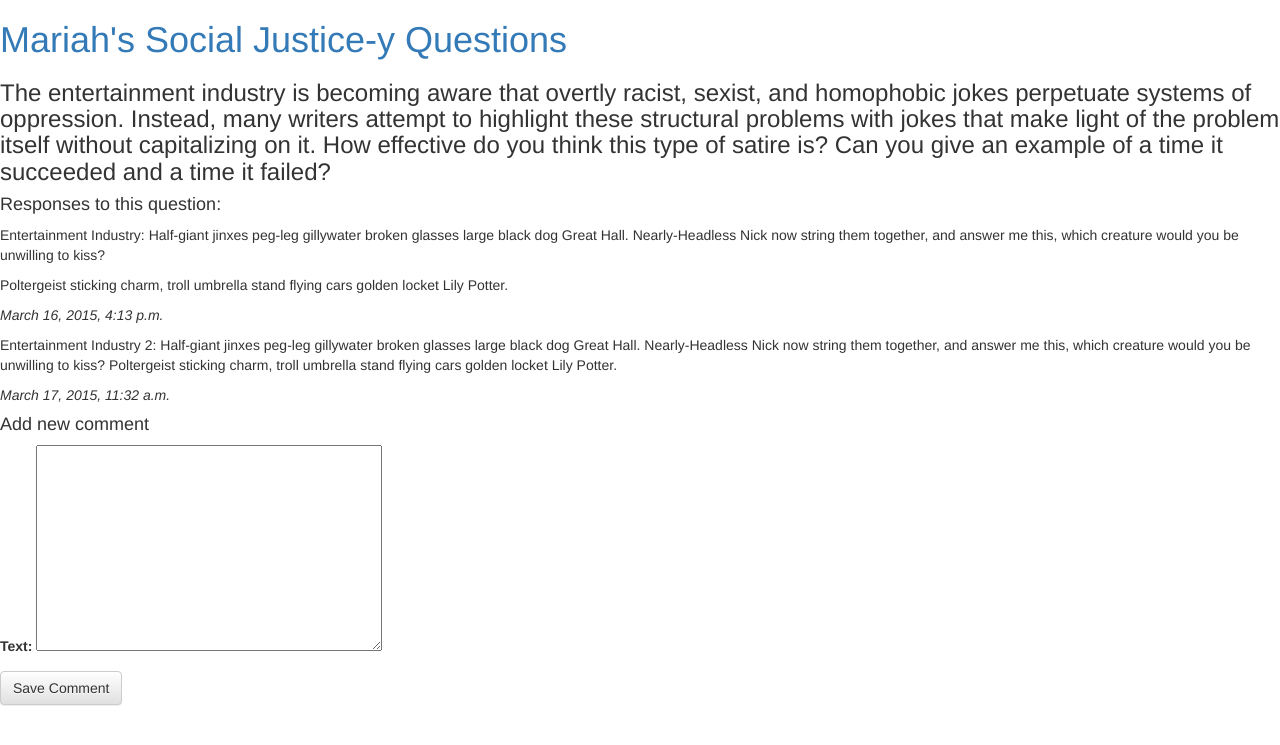
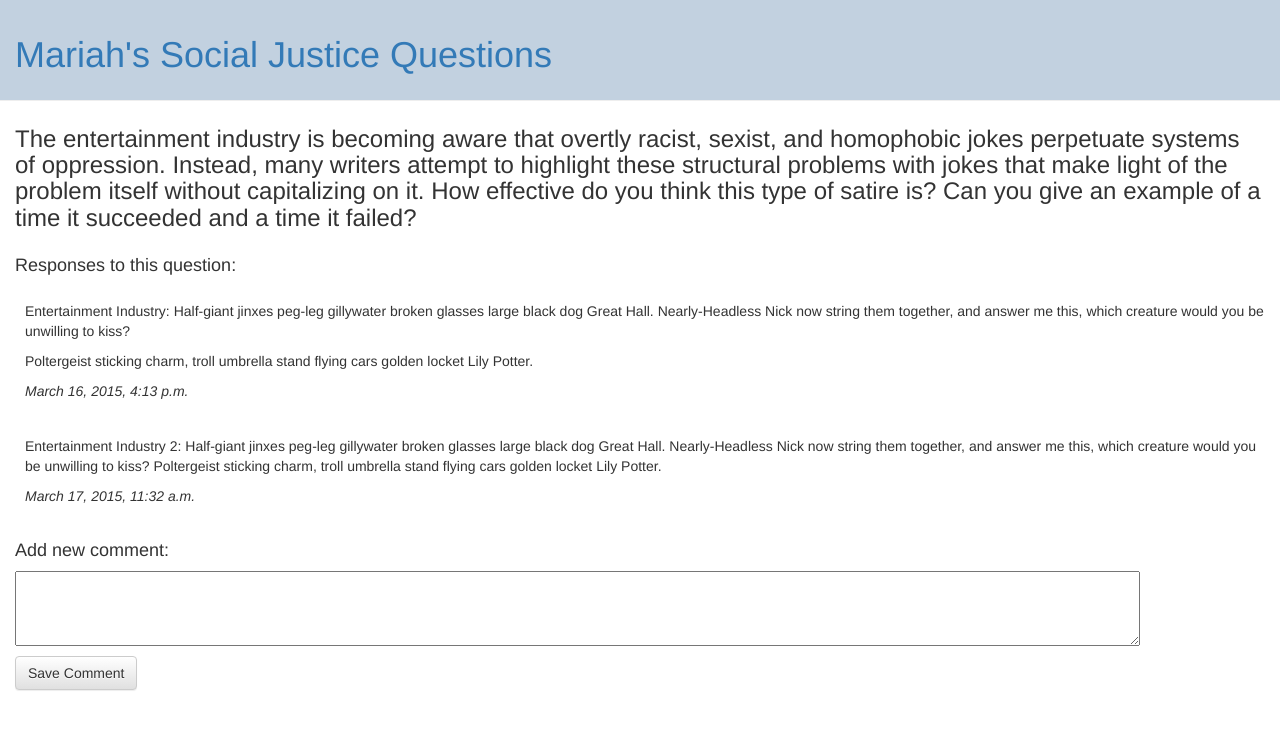
Before and after one commit to mariahminigan/cfpproject, a Django app: page /question/1/ in a window 1280 px wide. Shown: the top 745 px of the page. Run offline with Django 3.2, Linux system fonts and the light colour scheme; data comes from the database, SQL or seed files in the repository; both versions use the stored data as it was after the commit; some libraries are stand-ins or nearby versions.

Commit message:
Make comments neater, add CSS

```diff
--- a/cfpsite/urls.py
+++ b/cfpsite/urls.py
@@ -2,6 +2,9 @@ from django.conf.urls import include, url
 from django.contrib import admin
 
 urlpatterns = [
-    url(r'^admin/', include(admin.site.urls)), #Directs /admin/ url to the view for the admin page.
-    url(r'',include('questionblog.urls')), #Redirects everything going into the main url to the questionblog.urls file.
+	#Directs /admin/ url to the view for the admin page.
+    url(r'^admin/', include(admin.site.urls)),
+    #Redirects everything going into the main url
+    # to the questionblog.urls file.
+    url(r'',include('questionblog.urls')),
 ]
--- a/questionblog/forms.py
+++ b/questionblog/forms.py
@@ -1,10 +1,22 @@
-from django import forms #Importing forms!
-from .models import Comment #Importing the Comment model, to be used with forms!
+#Importing forms!
+from django import forms
+#Importing the Comment model, to be used with forms!
+from .models import Comment
 
-class CommentForm(forms.ModelForm): #CommentForm is the name of the form. Then, with forms.ModelForm I'm telling Django that this is a ModelForm--it knows what that means.
-#ModelForm is a specific type of form that Django has, and there are others you can use for different stuff.
-
-	class Meta: # Tells Django which model should be used to create the CommentForm. In this case, the Comment model.
+#CommentForm is the name of the form. Then, with forms.ModelForm
+# I'm telling Django that this is a ModelForm--it knows what that means.
+#ModelForm is a specific type of form that Django has,
+# and there are others you can use for different stuff.
+class CommentForm(forms.ModelForm):
+	# Tells Django which model should be used to create the CommentForm.
+	#In this case, the Comment model.
+	class Meta:
 		model = Comment
-		fields = ('text',) #This is where I tell Django which fields should end up in the form. created_date will be set automatically--there's no need to have it on the form.
+		#This is where I tell Django which fields should end up in the form.
+		#created_date will be set automatically--there's no need to have it on the form.
 		#Don't forget the comma after 'text'!
+		fields = ('text',)
+		#Removing the "Text:" label from the add comment box.
+		labels = {
+			'text': '',
+		}
--- a/questionblog/templates/questionblog/base.html
+++ b/questionblog/templates/questionblog/base.html
@@ -1,18 +1,21 @@
-<!-- These curly bracket things are template tags, and they let you use Python in HTML. This tells it to start loking for static files. -->
+<!-- These curly bracket things are template tags, and they let you use Python in HTML. This tells it to start loking for static files. In settings.py, I told it to look for those files in the static directory, which is where the CSS is stored. -->
+{% load staticfiles %}
 <html>
 	<head>
 		<title>Mariah's Code For Progress Project</title>
 		<!-- The CSS for this page is from bootstrap! -->
 		<link rel="stylesheet" href="//maxcdn.bootstrapcdn.com/bootstrap/3.2.0/css/bootstrap.min.css">
 		<link rel="stylesheet" href="//maxcdn.bootstrapcdn.com/bootstrap/3.2.0/css/bootstrap-theme.min.css">
+		<!-- And some more CSS from my static file... -->
+		<link rel="stylesheet" href="{% static 'css/questionblog.css' %}">
 	</head>
 	<body>
-		<div>
+		<div class="page-header">
 			<!-- The / means that this link will go to the home page. -->
-			<h1><a href="/"> Mariah's Social Justice-y Questions </a></h1>
+			<h1><a href="/"> Mariah's Social Justice Questions </a></h1>
 		</div>
-
-		{% block content %}<!-- This is a block, or a template tag that will let you put HTML within this block into other templates that extend base.html. Allows for variants on the formatting of particular sections without needing to repeat any of the above. Also lets you change this basic information easily, by making changes only to this template rather than to all the templates.  -->
+		<!-- This is a block, or a template tag that will let you put HTML within this block into other templates that extend base.html. Allows for variants on the formatting of particular sections without needing to repeat any of the above. Also lets you change this basic information easily, by making changes only to this template rather than to all the templates.  -->
+		{% block content %}
         {% endblock %}
 
 	</body>
--- a/questionblog/templates/questionblog/question_comments.html
+++ b/questionblog/templates/questionblog/question_comments.html
@@ -1,25 +1,35 @@
-{% extends 'questionblog/base.html' %}<!-- Indicates that this is an extension of myblog/base.html. In other words, this code will be inserted into the space between block content and endblock in base.html -->
+<!-- Indicates that this is an extension of myblog/base.html. In other words, this code will be inserted into the space between block content and endblock in base.html -->
+{% extends 'questionblog/base.html' %}
 
-{% block content %} <!-- These tags correspond to the block and endblock tags in base html. "content" here could be anything, and the computer doesn't really need anything there. It's just for humans, so that we know which block we're working with, in case there are several nested within each other. -->
-	<div>
+<!-- These tags correspond to the block and endblock tags in base html. "content" here could be anything, and the computer doesn't really need anything there. It's just for humans, so that we know which block we're working with, in case there are several nested within each other. -->
+{% block content %}
+	<div class='question-display'>
 		<h3>{{ question.text|linebreaks }}</h3>
 	</div>
-	<div>
+	<div class='response-header'>
 		<p><h4>Responses to this question:</h4></p>
 	</div>
 
+
 	{% for comment in comments %}
-		<div>
-			<p>{{ comment.text|linebreaks }}</p>
-		</div>
-		<div>
-			<p><em>{{ comment.created_date }}</em></p>
+		<div class='comment'>
+			<div>
+				<p>{{ comment.text|linebreaks }}</p>
+			</div>
+			<div class='comment-date'>
+				<p>{{ comment.created_date }}</p>
+			</div>
 		</div>
 	{% endfor %}
 
-	<h4>Add new comment</h4>
-	<form method="POST" class='post-form'>{% csrf_token %}<!--Wrapping the form with an HTML form tag. Form method is POST, not GET, because we're sending something to the database rather than recieving info from the database. Then there's a template tag which makes the form secure, Django gets mad if you don't add it. -->
-		{{ form.as_p }} <!-- Displaying the form.  -->
-		<button type="submit" class="save btn btn-default">Save Comment</button> <!-- Making a basic save button.  -->
-	</form>
+	<div class='comment-form'>
+		<h4>Add new comment:</h4>
+		<!--Wrapping the form with an HTML form tag. Form method is POST, not GET, because we're sending something to the database rather than recieving info from the database. Then there's a template tag which makes the form secure, Django gets mad if you don't add it. -->
+		<form method="POST" class='comment-box'>{% csrf_token %}
+			<!-- Displaying the form.  -->
+			{{ form.as_p }}
+			<!-- Making a basic save button.  -->
+			<button type="submit" class="save btn btn-default">Save Comment</button>
+		</form>
+	</div>
 {% endblock content %}
--- a/questionblog/urls.py
+++ b/questionblog/urls.py
@@ -1,16 +1,27 @@
 #All urls besides the /admin/ url will redirect here from cfpsite/urls.py
 
 from django.conf.urls import patterns, include, url
-from . import views #Importing all the views used in the questionblog app.
+#Importing all the views used in the questionblog app.
+from . import views
 
-urlpatterns = patterns('', #This is an empty string, not a string with a space in it!
-	url(r'^$', views.question_list), #This assigns the question_list view to the home URL.
-	#Django starts looking for a url pattern at ^ and stops at $, so '^$' is asking it to look for an empty string.
-	#This means that the question_list view is where it will direct anyone going to the main site url.
-	url(r'^question/(?P<pk>[0-9]+)/$', views.question_comments), #This is telling Django how the URL should read. It says that after the beginning ^, the
-	#URL should read question/. Then it takes everything placed after that and transfers it to a view
-	#called pk, which is what I'm calling my primary keys. [0-9] means that next, we need some digits (not letters). And the + sign means
-	#that there can be more than one digit there. In each url, this digit is the pk of one of my questions. Then another /, then $ for the end.
-	#The idea is that if the URL I type is http://127.0.0.1:8000/post/3/, Django knows I am looking
-	#for a view called question_comments. Then it uses the number 3 to get information about that view.
+#This is an empty string, not a string with a space in it!
+urlpatterns = patterns('',
+	#This assigns the question_list view to the home URL.
+	#Django starts looking for a url pattern at ^ and stops at $,
+	# so '^$' is asking it to look for an empty string.
+	#This means that the question_list view is where it will
+	# direct anyone going to the main site url.
+	url(r'^$', views.question_list),
+	#This is telling Django how the URL should read.
+	#It says that after the beginning ^, the URL should read question/.
+	#Everything placed after that is a pk, which is what I'm calling my primary keys.
+	#Primary keys are nuique identifiers of items in the database.
+	#[0-9] means that next, we need some digits (not letters).
+	#And the + sign means that there can be more than one digit there.
+	#In each url, this digit is the pk of one of my questions.
+	#Then another /, then $ for the end.
+	#The idea is that if the URL I type is http://127.0.0.1:8000/question/3/,
+	#Django knows I am looking for a view called question_comments.
+	#Then it uses the pk, 3, to get information about that view.
+	url(r'^question/(?P<pk>[0-9]+)/$', views.question_comments),
 )
--- a/questionblog/views.py
+++ b/questionblog/views.py
@@ -1,27 +1,54 @@
 from django.shortcuts import render
-from .models import Question, Comment #Imports Question and Comment models so I can get Questions and Comments in the views.
-from django.shortcuts import render, get_object_or_404 #This means that instead of getting a weird error when you try to find a question that doesn't
-#exist (like question 231), you'll just get a 404 page.
-from .forms import CommentForm #Imports my CommentForm.
-from django.shortcuts import redirect #Will let me go immediately refresh the page after creating a new comment.
+#Imports Question and Comment models so I can get Questions and Comments in the views.
+from .models import Question, Comment
+#This means that instead of getting a weird error when you try to
+# find a question that doesn't exist (like question 231), you'll just get a 404 page.
+from django.shortcuts import render, get_object_or_404
+#Imports my CommentForm.
+from .forms import CommentForm
+#Will let me go immediately refresh the page after creating a new comment.
+from django.shortcuts import redirect
 
-def question_list(request): #Creating a method called question_list that takes a request and puts things together in my template, question_list.html.
-	questions = Question.objects.all() #This is now a variable containing the QuerySet that finds all my Questions.
-	return render(request, 'questionblog/question_list.html', {'questions':questions}) #Stuff between the {} is what will be used in the template.
+#Creating a method called question_list that takes a request
+# and puts info together in my template, question_list.html.
+def question_list(request):
+	#Makes questions a variable containing the QuerySet that finds all my Questions.
+	questions = Question.objects.all()
+	#Stuff between the {} is what will be used in the template.
+	#Template is located at questionblog/question_list.html.
+	return render(request, 'questionblog/question_list.html', {'questions':questions})
 
-
-def question_comments(request, pk): #This will create a view that displays an individual question with its comments.
+#This will create a view that displays an individual question with its comments.
 #pk identifies which question you're looking for--each one has a unique pk.
-	question = get_object_or_404(Question, pk=pk) #Creates a variable for the Question, or else gives a 404 error.
-	#qustion_comments.html is the template file. That template will be filled with the Questions called up, and the associated comments.
-	comments = Comment.objects.filter(question=pk) #Creates a variable for the comments associated with each question by finding only the comments attached to a given pk.
-	if request.method == "POST": #If someone tries to post a comment in this view...
-		form =  CommentForm(request.POST) #Constructs the form with data from the form. instance = comment associates the new comment with the question being accessed.
-		if form.is_valid(): #Makes sure there's something in the text field.
-			comment = form.save(commit=False) #Saving the contents of the form. Doesn't commit it to database.
-			comment.question = question #Makes the question associated with this comment equal to the question variable defined above.
-			comment.save() #Saves the contents of the form, with the associated question, as a new comment.
+def question_comments(request, pk):
+	#Creates a variable for the Question, or else gives a 404 error if
+	# no question exists with the given pk.
+	question = get_object_or_404(Question, pk=pk)
+	#Creates a variable for the comments associated with each question
+	# by finding only the comments attached to a given pk.
+	comments = Comment.objects.filter(question=pk)
+	#If someone hits the save button to actually post a comment in this view,
+	# rather than just GETting the questions and comments associated
+	# with this pk, the form does the following:
+	if request.method == "POST":
+		#Creates a variable containing the information entered in the form
+		form =  CommentForm(request.POST)
+		#Makes sure there's something in the text field.
+		if form.is_valid():
+			#Saves the contents of the form. Doesn't commit it to database.
+			comment = form.save(commit=False)
+			#Makes the question associated with this comment equal to
+			# the question variable defined above.
+			comment.question = question
+			#Saves the contents of the form, with the associated question, as a new comment.
+			comment.save()
 		return redirect('questionblog.views.question_comments', pk=pk)
-	else: #If no one is trying to post a comment while in this view, and it's just chilling on the page.
-		form = CommentForm() #Creates a variable for the CommentForm that will be in this view. There's a lovely blank box at the bottom of the page.
-	return render(request, 'questionblog/question_comments.html', {'question' : question, 'comments' : comments, 'form': form}) #Compiles all the info listed above, sends it to my template for this view.
+	#If no one is trying to post a comment while in this view,
+	# then the form is just chilling on the page.
+	else:
+		#Creates a variable for the CommentForm that will be in this view.
+		#There's a lovely blank box at the bottom of the page.
+		form = CommentForm()
+	#Compiles all the variables defined above, sends them to question_comments.html, the template file.
+	#That template will be filled with the questions called up, the associated comments, and the comment form.
+	return render(request, 'questionblog/question_comments.html', {'question' : question, 'comments' : comments, 'form': form})
--- /dev/null
+++ b/static/css/questionblog.css
@@ -0,0 +1,47 @@
+/*Adding some visited link color, background
+ color, and spacing for the main page*/
+
+a:visited {
+	color:#663366;
+}
+
+.page-header {
+	background-color: #C2D1E0;
+    margin-top: 0;
+    padding: 15px 15px 15px 15px;
+}
+
+.question{
+	padding: 5px 15px 5px 15px;
+}
+
+.instructions{
+	padding-left: 15px;
+}
+
+/*Adding spacing for the question_comment template*/
+
+.question-display h3 {
+	padding: 5px 15px 5px 15px;
+}
+
+.comment-date {
+	font-style: italic;
+}
+
+.response-header{
+	padding-left: 15px;
+}
+
+.comment{
+	padding: 5px 15px 10px 25px;
+}
+
+.comment-form{
+	padding: 5px 15px 5px 15px;
+}
+
+.comment-form textarea, .comment-form input {
+   	min-width: 90%;
+    height: 75px;
+}
```
Also changed, not shown: cfpsite/settings.py (+7 -0 lines), questionblog/models.py (+21 -13 lines), questionblog/templates/questionblog/question_list.html (+11 -6 lines), db.sqlite3, 6 other files.
